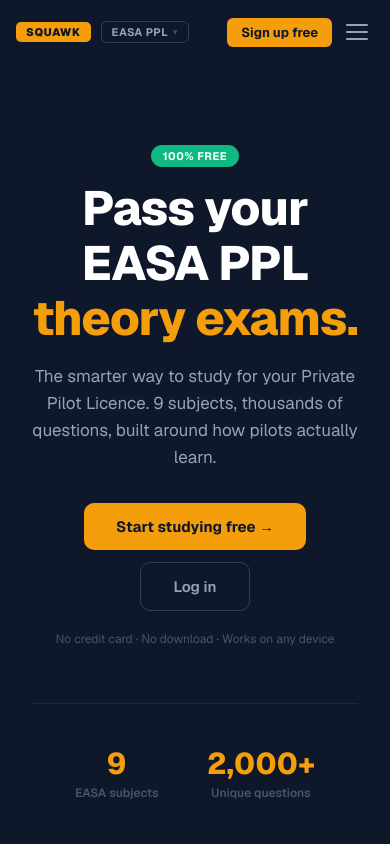
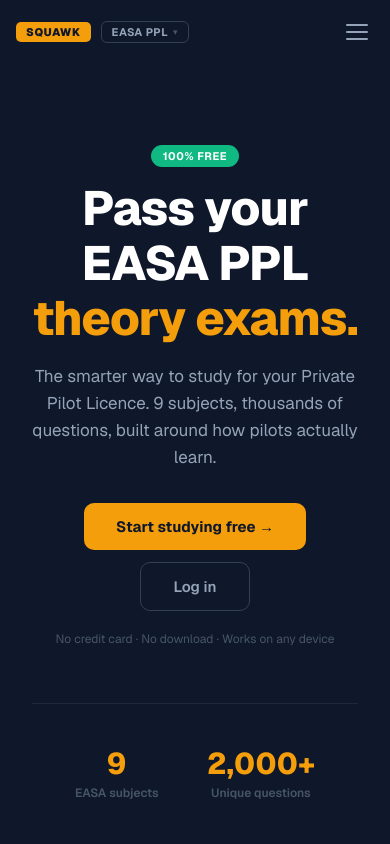
Before and after one commit to holmemila/pilot-study-app, a Next.js app in the folder pilot-study-app/: page / in a window 390 px wide. Shown: the top 844 px of the page. Built offline with nearby package versions, Linux system fonts and the light colour scheme.

Commit message:
update mobile hamburger menu

```diff
--- a/pilot-study-app/app/components/Navbar.tsx
+++ b/pilot-study-app/app/components/Navbar.tsx
@@ -50,8 +50,8 @@
     position: "sticky",
     top: 0,
     zIndex: 100,
-    overflow: "hidden",
-  }}>
+    flexWrap: "wrap",
+    }}>
     <div style={{ display: "flex", alignItems: "center", gap: "10px", flexShrink: 0 }}>
       <a href="/" style={{ display: "flex", alignItems: "center", textDecoration: "none" }}>
         <span style={{
@@ -201,7 +201,7 @@
     {/* Mobile dropdown */}
     {mobileMenuOpen && (
       <div className="mobile-dropdown" style={{
-        display: "none", position: "absolute", top: "64px", left: 0, right: 0,
+        position: "absolute", top: "64px", left: 0, right: 0,
         background: "#1e293b", borderBottom: "1px solid #334155", zIndex: 200, padding: "8px",
       }}>
         {navItems.map(item => (
--- a/pilot-study-app/app/globals.css
+++ b/pilot-study-app/app/globals.css
@@ -49,13 +49,10 @@
   .nav-username {
     display: none !important;
   }
-  .nav-login-desktop {
+  .nav-signup {
     display: none !important;
   }
   .mobile-menu-btn {
     display: flex !important;
   }
-  .mobile-dropdown {
-    display: block !important;
-  }
 }
```
